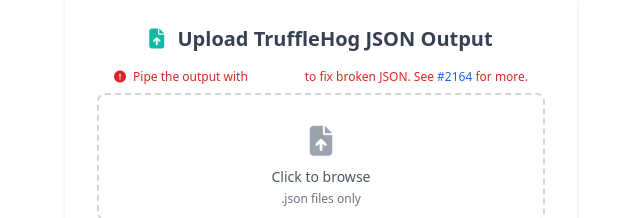
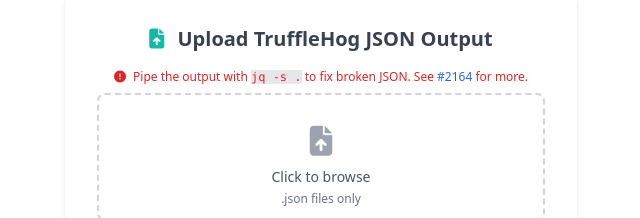
Before and after one commit to dsneddonddm/truffleshow, a plain HTML site: page src/index.html in a window 1280 px wide. Shown: the part 219-437 px from the top of the page, 319-959 px from the left. Drawn offline with nearby package versions, Linux system fonts and the light colour scheme.

Commit message:
fix(theme): wrong color on code block in the file upload area
- Changed the background color of the code block in index.html

This improves the readability of the output and cleans up the CSS.

```diff
--- a/src/index.html
+++ b/src/index.html
@@ -57,7 +57,7 @@
       <div class="mb-4">
         <p class="text-xs text-red-600 dark:text-orange-300 mb-2 text-center">
           <i class="fas fa-exclamation-circle mr-1"></i>
-          Pipe the output with <code class="text-white">jq -s .</code> to fix broken JSON.
+          Pipe the output with <code class="bg-gray-200 dark:text-white dark:bg-gray-600">jq -s .</code> to fix broken JSON.
           See <a href="https://github.com/trufflesecurity/trufflehog/issues/2164" target="_blank"
             class="text-blue-600 dark:text-blue-400 hover:underline">#2164</a> for more.
         </p>
```
Also changed, not shown: src/styles.css (line endings or trailing spaces).
